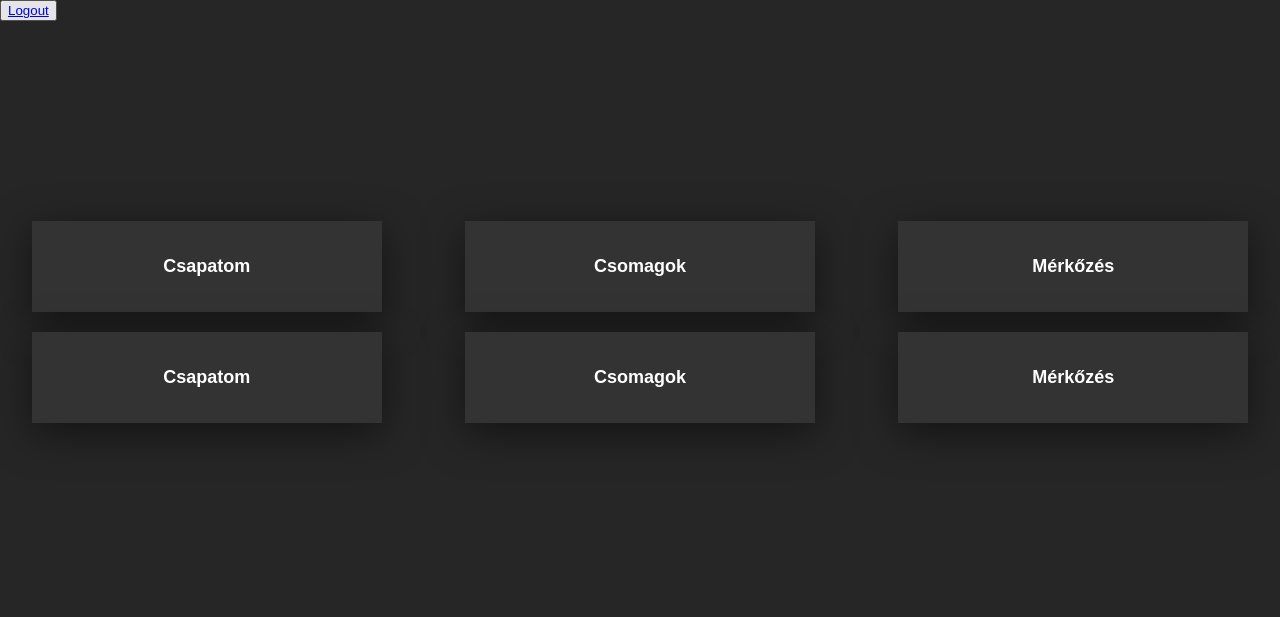
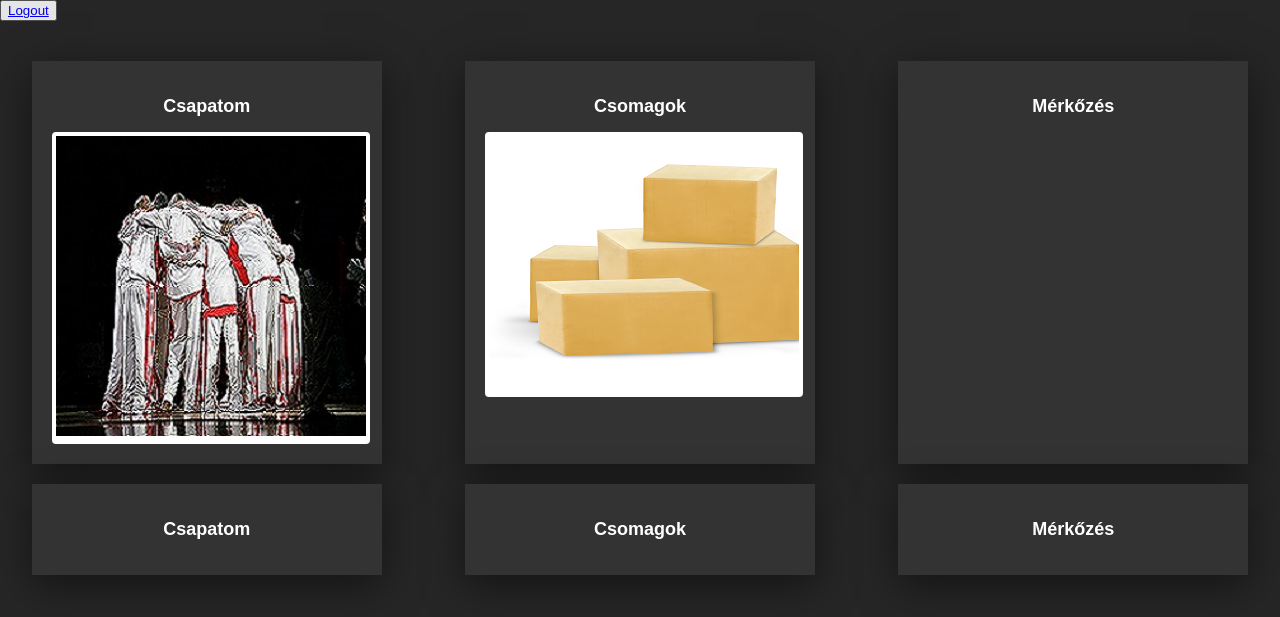
Before and after one commit to xvs921/Kosarlabda_app, a PHP site: page /menu.php in a window 1280 px wide. Shown: the top 617 px of the page. Run offline with PHP 8.4, Linux system fonts and the light colour scheme; the visitor is signed in with stand-in values (Sample User, id 1).

Commit message:
menu megjelenes

```diff
--- a/menu.php
+++ b/menu.php
@@ -16,15 +16,16 @@ if(isset($_GET["action"]) && $_GET["action"] == "cmd_logout")
 	<title>Testimonials Card</title>
 	<link rel="stylesheet" href="menustyle.css">
 </head>
-<span>
-	<button><a href="menu.php?action=cmd_logout">Logout</a></button>
-</span>
 <body>
+<span class="as"><button><a href="menu.php?action=cmd_logout">Logout</a></button></span>
 	<div class="testimonials">
 		<div class="card">
 			<div class="content">
 				<div class="details">
 					<h2>Csapatom<br><span></span></h2>
+				</div>
+				<div class="image">
+					<img src="img.jpg">
 				</div>
 			</div>
 		</div>
@@ -32,6 +33,9 @@ if(isset($_GET["action"]) && $_GET["action"] == "cmd_logout")
 			<div class="content">
 				<div class="details">
 					<h2>Csomagok<br><span></span></h2>
+				</div>
+				<div class="image">
+					<img src="img2.png">
 				</div>
 			</div>
 		</div>
--- a/menustyle.css
+++ b/menustyle.css
@@ -7,9 +7,16 @@ body
 	font-family: sans-serif;
 	background: #262626;
 }
+#as
+{
+  position: absolute;
+  top: 8px;
+  right: 16px;
+  font-size: 18px;
+}
 .testimonials
 {
-	margin: 200px auto 100px;
+	margin: 40px auto 100px;
 	display: grid;
 	grid-template-columns: repeat( auto-fit, minmax(350px, 1fr));
 	grid-gap: 20px;
@@ -54,13 +61,13 @@ body
 }
 .testimonials .card .content .image
 {
-	width: 100%;
-	height: 100%;
-	margin: 0 auto;
-	border-radius: 50%;
-	overflow: hidden;
-	border: 4px solid #fff;
-	box-shadow: 0 10px 40px rgba(0,0,0,.2);
+  border: 4px solid #fff;
+  border-radius: 4px;
+  width: 100%;
+  height: 100%;
+  margin: 0 auto;
+  overflow: hidden;
+  background: #fff;
 }
 .testimonials .card .content .details h2
 {
```
Also changed, not shown: img.jpg (added), img2.png (added).
